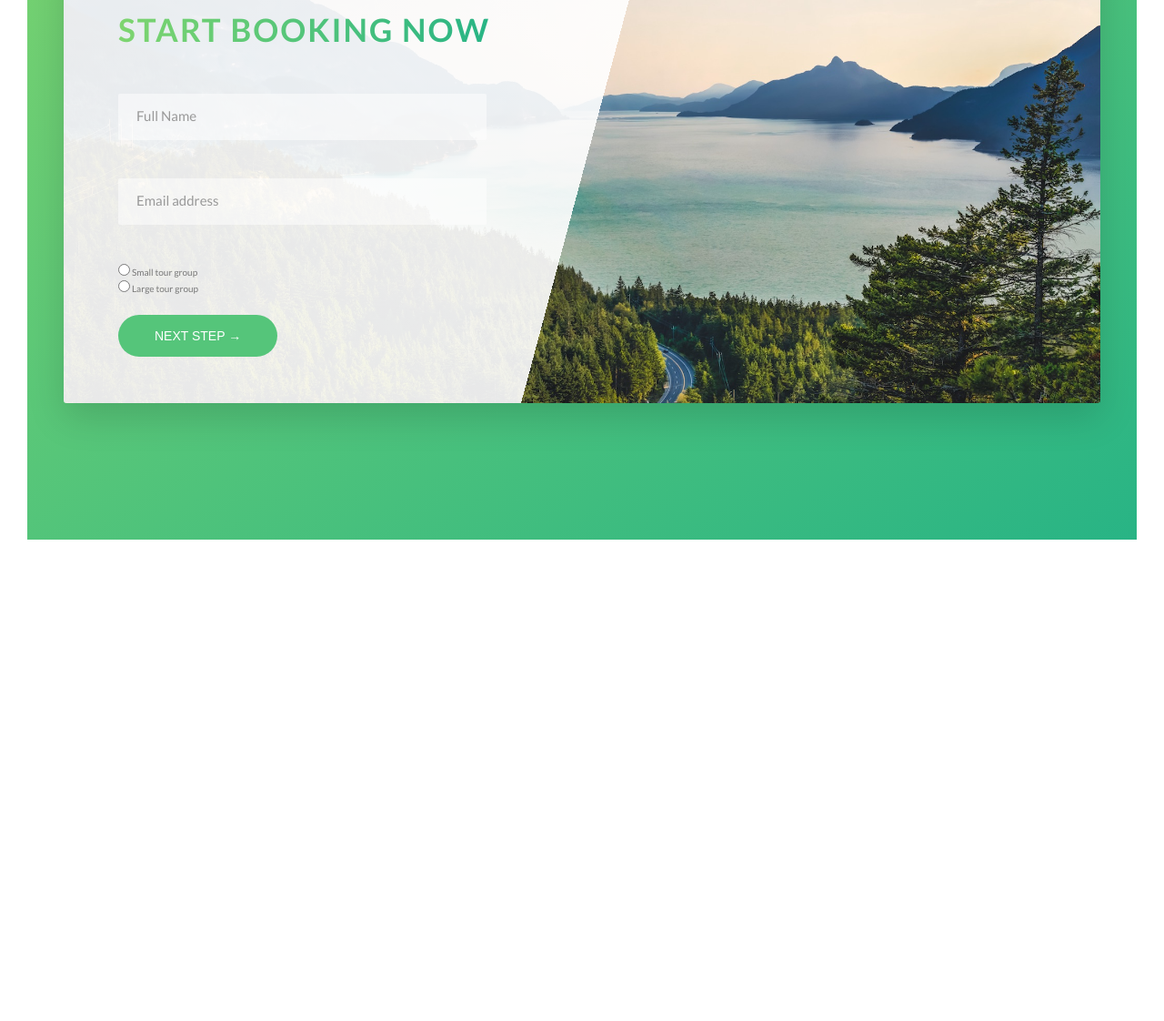
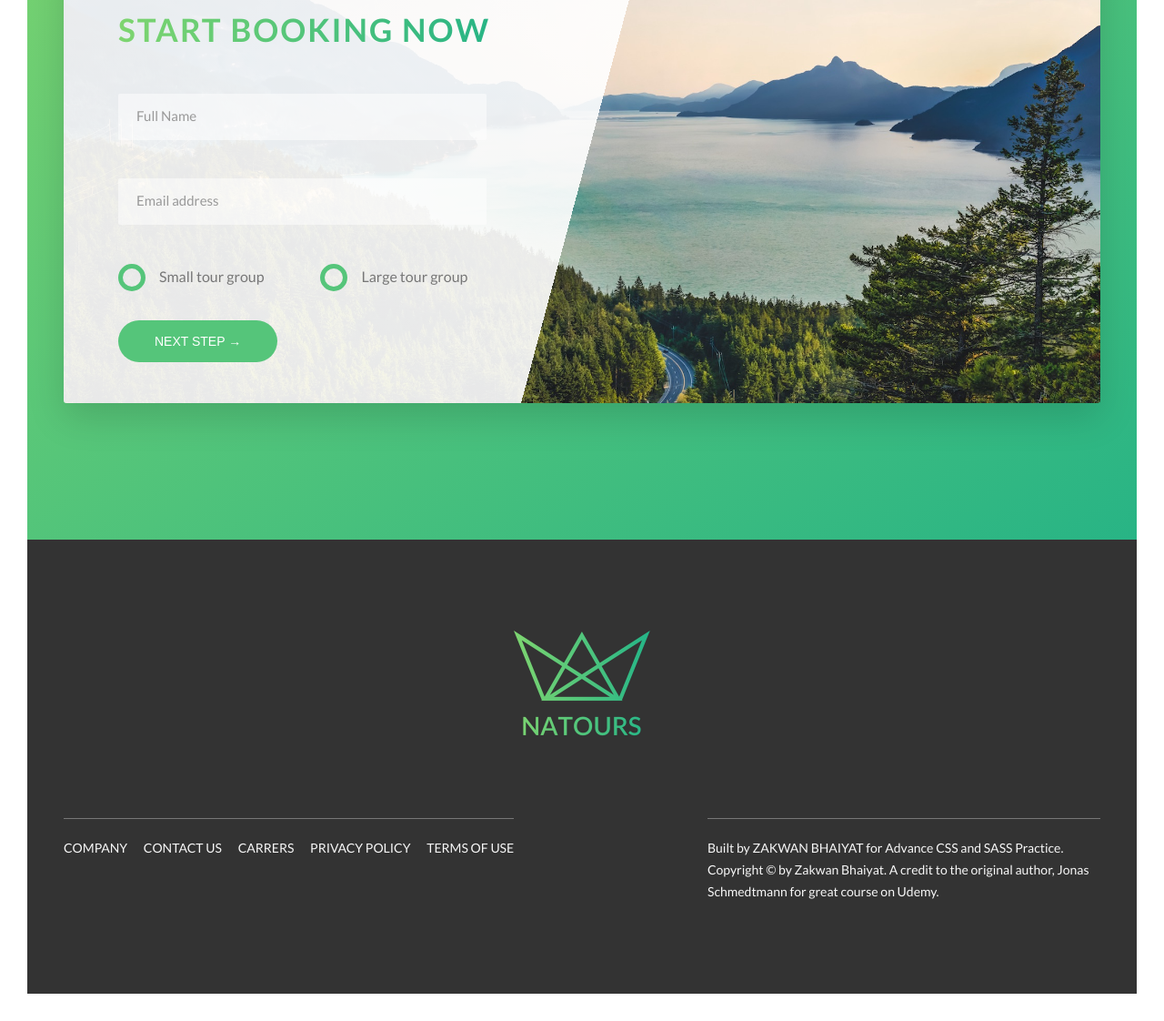
Before and after one commit to zakwan93/outdoors, a website: page index.html in a window 1280 px wide. Shown: the part 4740-5862 px from the top of the page at 91% size. Before the commit the page ends 5363 px from the top, so only its background shows below. Drawn offline with Linux system fonts and the light colour scheme.

Commit message:
Design the footer

```diff
--- a/index.html
+++ b/index.html
@@ -345,7 +345,12 @@
 
                 <div class="form__group">
                   <div class="form__radio-group">
-                        <input type="radio" class="form__radio-input" id="small" name="size">
+                    <input
+                      type="radio"
+                      class="form__radio-input"
+                      id="small"
+                      name="size"
+                    />
                     <lable for="small" class="form__radio-lable">
                       <span class="form__radio-button"></span>
                       Small tour group
@@ -353,7 +358,12 @@
                   </div>
 
                   <div class="form__radio-group u-margin-bottom-small">
-                        <input type="radio" class="form__radio-input" id="large" name="size">
+                    <input
+                      type="radio"
+                      class="form__radio-input"
+                      id="large"
+                      name="size"
+                    />
                     <lable for="large" class="form__radio-lable">
                       <span class="form__radio-button"></span>
                       Large tour group
@@ -371,6 +381,30 @@
       </section>
     </main>
 
+    <footer class="footer">
+      <div class="footer__logo-box">
+        <img src="img/logo-green-2x.png" alt="Full logo" class="footer__logo" />
+      </div>
+
+      <div class="row">
+        <div class="col-1-of-2">
+          <div class="footer__navigation">
+              <ul class="footer__list">
+                  <li class="footer__item"><a href="#" class="footer__link">Company</a></li>
+                  <li class="footer__item"><a href="#" class="footer__link">Contact Us</a></li>
+                  <li class="footer__item"><a href="#" class="footer__link">Carrers</a></li>
+                  <li class="footer__item"><a href="#" class="footer__link">Privacy Policy</a></li>
+                  <li class="footer__item"><a href="#" class="footer__link">Terms of Use</a></li>
+              </ul>
+          </div>
+        </div>
+        <div class="col-1-of-2">
+          <p class="footer__copyright">
+              Built by <a href="#" class="footer__link">Zakwan Bhaiyat</a> for Advance CSS and SASS Practice. Copyright &copy; by Zakwan Bhaiyat. A credit to the original author, Jonas Schmedtmann for great course on Udemy.
+          </p>
+        </div>
+      </div>
+    </footer>
     <!-- <section class="grid-test">
             <div class="row">
                 <div class="col-1-of-2">
--- a/sass/abstracts/_variables.scss
+++ b/sass/abstracts/_variables.scss
@@ -11,6 +11,7 @@ $color-tertiary-dark: #5643fa;
 
 $color-grey-dark: #777;
 $color-grey-dark-2: #999;
+$color-grey-dark-3: #333;
 
 $color-white: #fff;
 $color-black: #000;
--- a/sass/components/_form.scss
+++ b/sass/components/_form.scss
@@ -47,50 +47,50 @@
         transform: translateY(-4rem);
     }
 
-    // &__radio-group{
-    //     width: 49%;
-    //     display: inline-block;
-    // }
+    &__radio-group{
+        width: 49%;
+        display: inline-block;
+    }
 
-    // &__radio-input{
-    //     display: none;
-    // }
+    &__radio-input{
+        display: none;
+    }
 
-    // &__radio-lable{
-    //     font-size: $default-font-size;
-    //     cursor: pointer;
-    //     position: relative;
-    //     padding-left: 4.5rem;
-    // }
+    &__radio-lable{
+        font-size: $default-font-size;
+        cursor: pointer;
+        position: relative;
+        padding-left: 4.5rem;
+    }
 
-    // &__radio-button{
-    //     height: 3rem;
-    //     width: 3rem;
-    //     border: 5px solid $color-primary;
-    //     border-radius: 50%;
-    //     display: inline-block;
-    //     position: absolute;
-    //     left: 0;
-    //     top: -.4rem;
+    &__radio-button{
+        height: 3rem;
+        width: 3rem;
+        border: 5px solid $color-primary;
+        border-radius: 50%;
+        display: inline-block;
+        position: absolute;
+        left: 0;
+        top: -.4rem;
 
-    //     &::after{
-    //         content: "";
-    //         display: block;
+        &::after{
+            content: "";
+            display: block;
 
-    //         height: 1.3rem;
-    //         width: 1.3rem;
-    //         border-radius: 50%;
-    //         position: absolute;
-    //         top: 50%;
-    //         left: 50%;
-    //         transform: translate(-50%, -50%);
-    //         background-color: $color-primary;
-    //         opacity: 0;
-    //         transition: opacity .2s;
-    //     }
-    // }
+            height: 1.3rem;
+            width: 1.3rem;
+            border-radius: 50%;
+            position: absolute;
+            top: 50%;
+            left: 50%;
+            transform: translate(-50%, -50%);
+            background-color: $color-primary;
+            opacity: 0;
+            transition: opacity .2s;
+        }
+    }
 
-    // &__radio-input:checked ~ &__radio-lable &__radio-button::after{
-    //     opacity: 1;
-    // }
+    &__radio-input:checked ~ &__radio-lable &__radio-button::after{
+        opacity: 1;
+    }
 }
--- /dev/null
+++ b/sass/layout/_footer.scss
@@ -0,0 +1,60 @@
+.footer{
+    background-color: $color-grey-dark-3;
+    padding: 10rem 0;
+    font-size: 1.4rem;
+    color: $color-grey-light-1;
+
+    &__logo-box{
+        text-align: center;
+        margin-bottom: 8rem;
+    }
+
+    &__logo{
+        width: 15rem;
+        height: auto;
+    }
+
+    &__navigation{
+        border-top: 1px solid $color-grey-dark;
+        padding-top: 2rem;
+        display: inline-block;
+    }
+
+    &__list{
+        list-style: none;
+    }
+
+    &__item{
+        display: inline-block;
+
+        &:not(:last-child){
+            margin-right: 1.5rem;
+        }
+    }
+
+    &__link{
+        &:link,
+        &:visited{
+            color: $color-grey-light-1;
+            background-color: $color-grey-dark-3;
+            text-decoration: none;
+            text-transform: uppercase;
+            display: inline-block;
+            transition: all .2s;
+        }
+
+        &:hover,
+        &:active{
+            color: $color-primary;
+            box-shadow: 0 1rem 2rem rgba($color-black, 0.4);
+            transform: rotate(5deg) scale(1.3);
+        }
+    }
+
+    &__copyright{
+        border-top: 1px solid $color-grey-dark;
+        padding-top: 2rem;
+        width: 80%;
+        float: right;
+    }
+}
--- a/sass/main.scss
+++ b/sass/main.scss
@@ -17,5 +17,6 @@
 
 @import "layout/grid";
 @import "layout/header";
+@import "layout/footer";
 
 @import "pages/home";
```
Also changed, not shown: css/style.css. Lines whose indentation alone changed are shown as unchanged.
